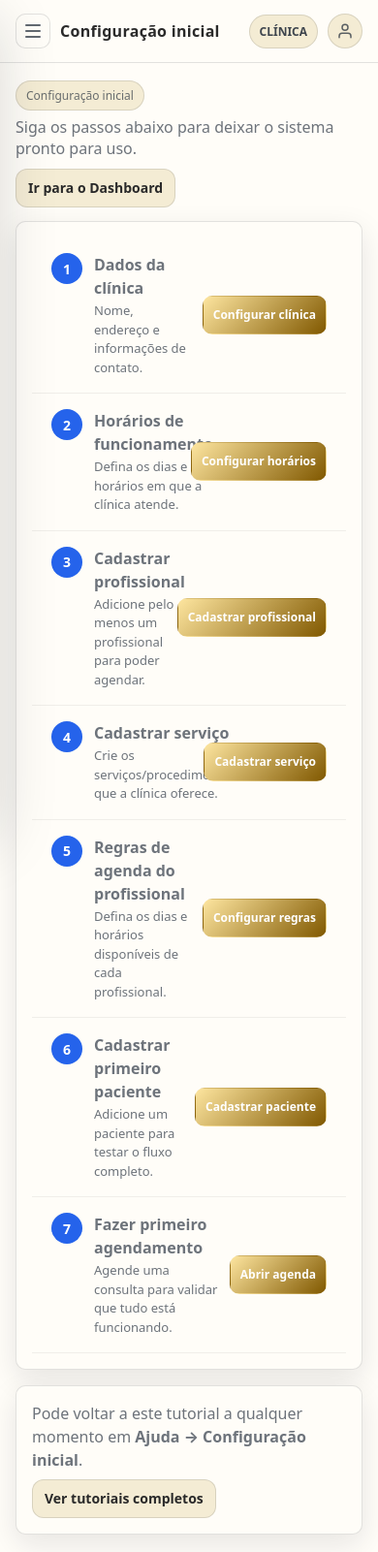
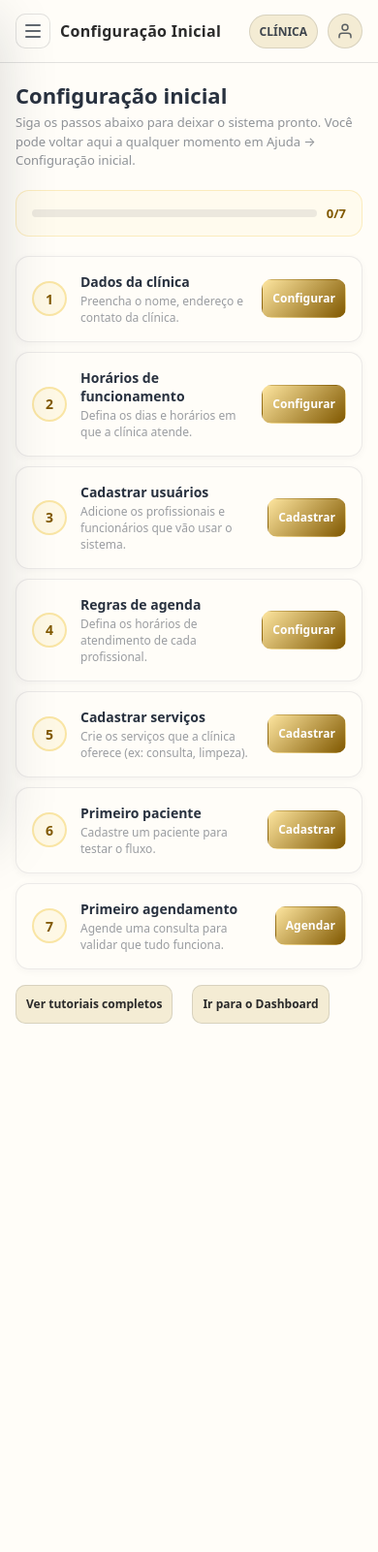
Before and after one commit to BrookSK/LumiClinic, a PHP site: page /app/Views/tutorial/onboarding.php in a window 390 px wide. Shown: the whole page at 97% size. After the commit the page ends 1056 px from the top, so only its background shows below. Run offline with PHP 8.4, Linux system fonts and the light colour scheme.

Commit message:
feat(clinics,settings,onboarding): Refactor views with improved layout and visual indicators
- Refactor clinics management view with card-based layout and enhanced typography
- Update billing settings view with improved visual hierarchy and spacing
- Refactor onboarding tutorial view with consistent design patterns
- Add clinic count indicator in header for better context
- Implement inline action buttons with improved accessibility and responsiveness
- Enhance search form styling with better visual separation
- Add empty state messaging for improved user experience
- Standardize color usage and spacing across all three views

```diff
--- a/app/Views/tutorial/onboarding.php
+++ b/app/Views/tutorial/onboarding.php
@@ -1,129 +1,108 @@
 <?php
-$title = 'Configuração inicial';
+$title = 'Configuração Inicial';
 $csrf = $_SESSION['_csrf'] ?? '';
 
-// Checklist de passos mínimos para o sistema funcionar
 $steps = [
-    [
-        'id'    => 'clinic',
-        'label' => 'Dados da clínica',
-        'desc'  => 'Nome, endereço e informações de contato.',
-        'url'   => '/clinic',
-        'btn'   => 'Configurar clínica',
-    ],
-    [
-        'id'    => 'working_hours',
-        'label' => 'Horários de funcionamento',
-        'desc'  => 'Defina os dias e horários em que a clínica atende.',
-        'url'   => '/clinic/working-hours',
-        'btn'   => 'Configurar horários',
-    ],
-    [
-        'id'    => 'professional',
-        'label' => 'Cadastrar profissional',
-        'desc'  => 'Adicione pelo menos um profissional para poder agendar.',
-        'url'   => '/professionals',
-        'btn'   => 'Cadastrar profissional',
-    ],
-    [
-        'id'    => 'service',
-        'label' => 'Cadastrar serviço',
-        'desc'  => 'Crie os serviços/procedimentos que a clínica oferece.',
-        'url'   => '/services',
-        'btn'   => 'Cadastrar serviço',
-    ],
-    [
-        'id'    => 'schedule_rules',
-        'label' => 'Regras de agenda do profissional',
-        'desc'  => 'Defina os dias e horários disponíveis de cada profissional.',
-        'url'   => '/schedule-rules',
-        'btn'   => 'Configurar regras',
-    ],
-    [
-        'id'    => 'patient',
-        'label' => 'Cadastrar primeiro paciente',
-        'desc'  => 'Adicione um paciente para testar o fluxo completo.',
-        'url'   => '/patients/create',
-        'btn'   => 'Cadastrar paciente',
-    ],
-    [
-        'id'    => 'appointment',
-        'label' => 'Fazer primeiro agendamento',
-        'desc'  => 'Agende uma consulta para validar que tudo está funcionando.',
-        'url'   => '/schedule',
-        'btn'   => 'Abrir agenda',
-    ],
+    ['id'=>'clinic','num'=>1,'label'=>'Dados da clínica','desc'=>'Preencha o nome, endereço e contato da clínica.','url'=>'/clinic','btn'=>'Configurar'],
+    ['id'=>'working_hours','num'=>2,'label'=>'Horários de funcionamento','desc'=>'Defina os dias e horários em que a clínica atende.','url'=>'/clinic/working-hours','btn'=>'Configurar'],
+    ['id'=>'users','num'=>3,'label'=>'Cadastrar usuários','desc'=>'Adicione os profissionais e funcionários que vão usar o sistema.','url'=>'/users','btn'=>'Cadastrar'],
+    ['id'=>'schedule_rules','num'=>4,'label'=>'Regras de agenda','desc'=>'Defina os horários de atendimento de cada profissional.','url'=>'/schedule-rules','btn'=>'Configurar'],
+    ['id'=>'service','num'=>5,'label'=>'Cadastrar serviços','desc'=>'Crie os serviços que a clínica oferece (ex: consulta, limpeza).','url'=>'/services','btn'=>'Cadastrar'],
+    ['id'=>'patient','num'=>6,'label'=>'Primeiro paciente','desc'=>'Cadastre um paciente para testar o fluxo.','url'=>'/patients/create','btn'=>'Cadastrar'],
+    ['id'=>'appointment','num'=>7,'label'=>'Primeiro agendamento','desc'=>'Agende uma consulta para validar que tudo funciona.','url'=>'/schedule','btn'=>'Agendar'],
 ];
 
 ob_start();
 ?>
-<div class="lc-flex lc-flex--between lc-flex--center lc-flex--wrap" style="margin-bottom:14px; gap:10px;">
-    <div>
-        <div class="lc-badge lc-badge--primary">Configuração inicial</div>
-        <div class="lc-muted" style="margin-top:6px;">Siga os passos abaixo para deixar o sistema pronto para uso.</div>
-    </div>
-    <a class="lc-btn lc-btn--secondary" href="/">Ir para o Dashboard</a>
+
+<style>
+.ob-head{margin-bottom:20px}
+.ob-head__title{font-weight:850;font-size:22px;color:rgba(31,41,55,.96)}
+.ob-head__desc{font-size:13px;color:rgba(31,41,55,.50);margin-top:4px;line-height:1.5;max-width:600px}
+.ob-progress{display:flex;align-items:center;gap:10px;margin-bottom:20px;padding:14px 16px;border-radius:14px;border:1px solid rgba(238,184,16,.22);background:rgba(253,229,159,.10)}
+.ob-progress__bar{flex:1;height:8px;border-radius:999px;background:rgba(17,24,39,.08);overflow:hidden}
+.ob-progress__fill{height:100%;border-radius:999px;background:linear-gradient(135deg,#fde59f,#815901);transition:width 300ms ease}
+.ob-progress__text{font-size:13px;font-weight:700;color:rgba(129,89,1,1);white-space:nowrap}
+.ob-step{display:flex;align-items:center;gap:14px;padding:16px;border-radius:14px;border:1px solid rgba(17,24,39,.08);background:var(--lc-surface);box-shadow:0 2px 8px rgba(17,24,39,.04);margin-bottom:10px;transition:all 160ms ease}
+.ob-step:hover{border-color:rgba(129,89,1,.18);box-shadow:0 4px 16px rgba(17,24,39,.08)}
+.ob-step__num{width:36px;height:36px;border-radius:999px;display:flex;align-items:center;justify-content:center;font-weight:800;font-size:14px;flex-shrink:0;border:2px solid rgba(238,184,16,.30);color:rgba(129,89,1,1);background:rgba(238,184,16,.08)}
+.ob-step__num--done{background:rgba(22,163,74,.12);border-color:rgba(22,163,74,.30);color:#16a34a}
+.ob-step__info{flex:1;min-width:0}
+.ob-step__label{font-weight:750;font-size:14px;color:rgba(31,41,55,.96)}
+.ob-step__desc{font-size:12px;color:rgba(31,41,55,.45);margin-top:2px}
+.ob-step__actions{display:flex;align-items:center;gap:8px;flex-shrink:0}
+.ob-step__check{font-size:18px;color:#16a34a;display:none}
+.ob-step__check--visible{display:inline}
+</style>
+
+<div class="ob-head">
+    <div class="ob-head__title">Configuração inicial</div>
+    <div class="ob-head__desc">Siga os passos abaixo para deixar o sistema pronto. Você pode voltar aqui a qualquer momento em Ajuda → Configuração inicial.</div>
 </div>
 
-<div class="lc-card">
-    <div class="lc-card__body" style="padding:0;">
-        <?php foreach ($steps as $i => $step): ?>
-            <div id="step-<?= htmlspecialchars($step['id'], ENT_QUOTES, 'UTF-8') ?>"
-                 class="lc-flex lc-flex--between lc-flex--center lc-flex--wrap"
-                 style="padding:16px 20px; border-bottom:1px solid rgba(0,0,0,.06); gap:12px;">
-                <div class="lc-flex lc-gap-md" style="align-items:flex-start; flex:1; min-width:0;">
-                    <div style="width:32px; height:32px; border-radius:50%; background:var(--lc-primary, #2563eb); color:#fff; display:flex; align-items:center; justify-content:center; font-weight:800; flex-shrink:0; font-size:14px;">
-                        <?= $i + 1 ?>
-                    </div>
-                    <div>
-                        <div style="font-weight:700;"><?= htmlspecialchars($step['label'], ENT_QUOTES, 'UTF-8') ?></div>
-                        <div class="lc-muted" style="font-size:13px; margin-top:2px;"><?= htmlspecialchars($step['desc'], ENT_QUOTES, 'UTF-8') ?></div>
-                    </div>
-                </div>
-                <div class="lc-flex lc-gap-sm" style="flex-shrink:0; align-items:center;">
-                    <span id="check-<?= htmlspecialchars($step['id'], ENT_QUOTES, 'UTF-8') ?>"
-                          style="display:none; color:#16a34a; font-weight:700; font-size:18px;">✓</span>
-                    <a class="lc-btn lc-btn--primary lc-btn--sm"
-                       href="<?= htmlspecialchars($step['url'], ENT_QUOTES, 'UTF-8') ?>"
-                       onclick="markDone('<?= htmlspecialchars($step['id'], ENT_QUOTES, 'UTF-8') ?>')">
-                        <?= htmlspecialchars($step['btn'], ENT_QUOTES, 'UTF-8') ?>
-                    </a>
-                </div>
-            </div>
-        <?php endforeach; ?>
-    </div>
+<div class="ob-progress">
+    <div class="ob-progress__bar"><div class="ob-progress__fill" id="obProgressFill" style="width:0%"></div></div>
+    <div class="ob-progress__text" id="obProgressText">0/<?= count($steps) ?></div>
 </div>
 
-<div class="lc-card" style="margin-top:16px;">
-    <div class="lc-card__body">
-        <div class="lc-muted" style="margin-bottom:8px;">Pode voltar a este tutorial a qualquer momento em <strong>Ajuda → Configuração inicial</strong>.</div>
-        <a class="lc-btn lc-btn--secondary" href="/tutorial/sistema">Ver tutoriais completos</a>
+<?php foreach ($steps as $step): ?>
+    <div class="ob-step" id="step-<?= $step['id'] ?>">
+        <div class="ob-step__num" id="num-<?= $step['id'] ?>"><?= $step['num'] ?></div>
+        <div class="ob-step__info">
+            <div class="ob-step__label"><?= htmlspecialchars($step['label'], ENT_QUOTES, 'UTF-8') ?></div>
+            <div class="ob-step__desc"><?= htmlspecialchars($step['desc'], ENT_QUOTES, 'UTF-8') ?></div>
+        </div>
+        <div class="ob-step__actions">
+            <span class="ob-step__check" id="check-<?= $step['id'] ?>">✓</span>
+            <a class="lc-btn lc-btn--primary lc-btn--sm" href="<?= htmlspecialchars($step['url'], ENT_QUOTES, 'UTF-8') ?>" onclick="markDone('<?= $step['id'] ?>')"><?= htmlspecialchars($step['btn'], ENT_QUOTES, 'UTF-8') ?></a>
+        </div>
     </div>
+<?php endforeach; ?>
+
+<div style="margin-top:16px;display:flex;gap:10px;flex-wrap:wrap;">
+    <a class="lc-btn lc-btn--secondary lc-btn--sm" href="/tutorial/sistema">Ver tutoriais completos</a>
+    <a class="lc-btn lc-btn--secondary lc-btn--sm" href="/">Ir para o Dashboard</a>
 </div>
 
 <script>
 (function(){
-    var KEY = 'lc.onboarding.done';
-    var done = {};
-    try { done = JSON.parse(localStorage.getItem(KEY) || '{}'); } catch(e) {}
+    var KEY='lc.onboarding.done',total=<?= count($steps) ?>;
+    var done={};
+    try{done=JSON.parse(localStorage.getItem(KEY)||'{}');}catch(e){}
 
-    function markDone(id) {
-        done[id] = true;
-        try { localStorage.setItem(KEY, JSON.stringify(done)); } catch(e) {}
-        var el = document.getElementById('check-' + id);
-        if (el) el.style.display = 'inline';
+    function updateProgress(){
+        var c=0;
+        Object.keys(done).forEach(function(k){if(done[k])c++;});
+        var pct=Math.round((c/total)*100);
+        var fill=document.getElementById('obProgressFill');
+        var txt=document.getElementById('obProgressText');
+        if(fill)fill.style.width=pct+'%';
+        if(txt)txt.textContent=c+'/'+total;
     }
-    window.markDone = markDone;
 
-    // Restaurar estado salvo
+    function markDone(id){
+        done[id]=true;
+        try{localStorage.setItem(KEY,JSON.stringify(done));}catch(e){}
+        var el=document.getElementById('check-'+id);
+        if(el)el.classList.add('ob-step__check--visible');
+        var num=document.getElementById('num-'+id);
+        if(num)num.classList.add('ob-step__num--done');
+        updateProgress();
+    }
+    window.markDone=markDone;
+
     Object.keys(done).forEach(function(id){
-        if (done[id]) {
-            var el = document.getElementById('check-' + id);
-            if (el) el.style.display = 'inline';
+        if(done[id]){
+            var el=document.getElementById('check-'+id);
+            if(el)el.classList.add('ob-step__check--visible');
+            var num=document.getElementById('num-'+id);
+            if(num)num.classList.add('ob-step__num--done');
         }
     });
+    updateProgress();
 })();
 </script>
+
 <?php
 $content = (string)ob_get_clean();
 require dirname(__DIR__) . '/layout/app.php';
```
Also changed, not shown: app/Views/system/clinics/index.php (+47 -64 lines), app/Views/system/settings/billing.php (+27 -4 lines).
